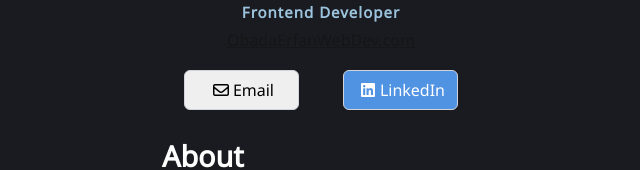
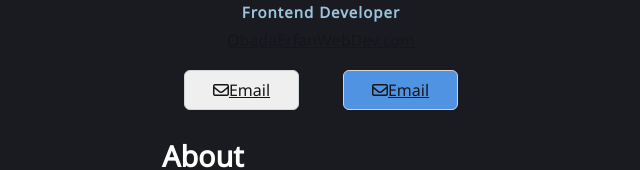
Before and after one commit to 0badaE/business_card, a React (Vite) app: page / in a window 1280 px wide. Shown: the part 294-464 px from the top of the page, without its empty margins (319-959 px from the left). Built offline with nearby package versions, Linux system fonts and the light colour scheme; a web font is replaced by a local one.

Commit message:
Update info.jsx

```diff
--- a/components/info.jsx
+++ b/components/info.jsx
@@ -10,8 +10,8 @@ function Info(){
                  <a href = "#"><p>ObadaErfanWebDev.com </p></a>
             </section>
             <section id="Info2">
-                 <button><i className="fa-regular fa-envelope"></i>Email </button>
-                 <button><i className="fa-brands fa-linkedin"> </i>LinkedIn</button>
+                 <button><a href="mailto:ObadaErfanDev@Gmail.com"><i class="fa-regular fa-envelope" aria-hidden="true"></i>Email </a></button>
+                 <button><a href="https://www.linkedin.com/in/obada-erfan-425031139/"><i class="fa-regular fa-envelope" aria-hidden="true"></i>Email </a></button>
             </section>
        </>
     )
```
